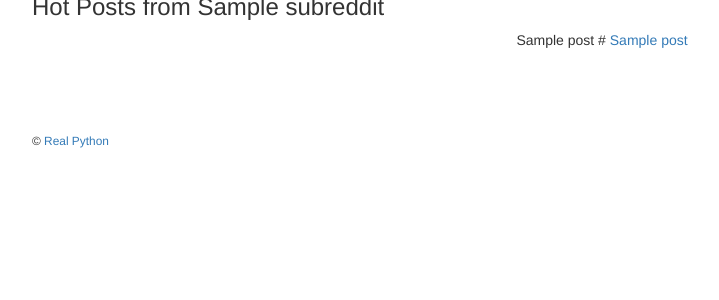
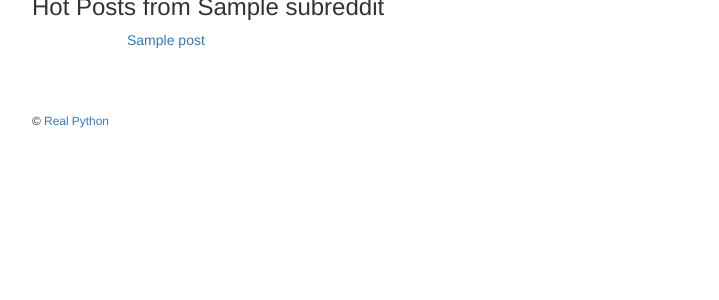
Before and after one commit to treethought/amnisiac-old, a Flask app: template project/client/templates/main/results.html in a window 1280 px wide. Shown: the part 101-401 px from the top of the page, without its empty margins (38-757 px from the left). Run offline with Flask 2, Linux system fonts and the light colour scheme; the template is opened without the code that fills it: most values are stand-ins (such as "Sample title", 1, 10 or a date in 2020); some libraries are stand-ins or nearby versions; some web fonts are replaced.

Commit message:
show subreddits on dashboard, and render feed-list on results page

```diff
--- a/project/client/templates/main/results.html
+++ b/project/client/templates/main/results.html
@@ -7,18 +7,26 @@
         Hot Posts from {{ subreddit }}
     </h3>
 </div>
-<center>
-<div class='result-list'>
-{% for post in submissions %}
-    <col>
-    {{post.title}}
-    <col>
-    {{post.url}}
-    <a href="{{post.url}}">{{post.title}}</a>
 
-    <br><br>
+<div class="container-fluid feed-list">
+    {% for post in by_domain['youtube'] %}
+    <div class="row">
+
+        <div class="youtube-item col-sm-1" data-video="{{post.video_id}}" data-autoplay="0" data-loop="1" id="youtube-audio-{{loop.index0}}">
+        </div>
+
+        <div class="col-sm-4en">
+            <a href="{{post.url}}">{{post.title}}</a>
+        </div>
+
+    </div>
+    {% endfor %}
+
 </div>
-{% endfor %}
-</center>
+
+
+<script src="https://ajax.googleapis.com/ajax/libs/jquery/3.2.0/jquery.min.js"></script>
+<script src="https://www.youtube.com/iframe_api"></script>
+<script src="{{url_for('static', filename='youtube.js')}}"></script>
 
 {% endblock %}
```
Also changed, not shown: project/client/templates/user/dashboard.html (+18 -7 lines).
